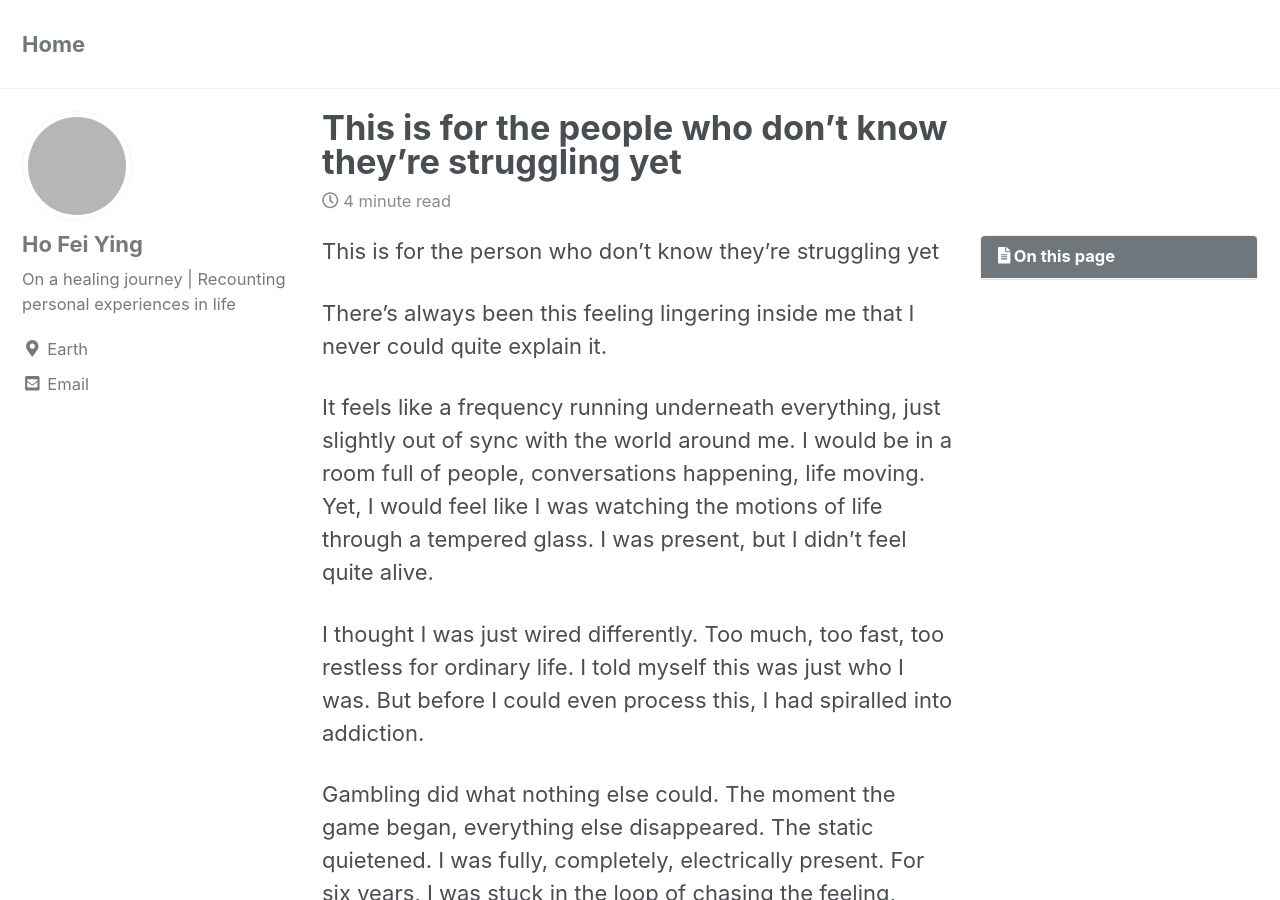
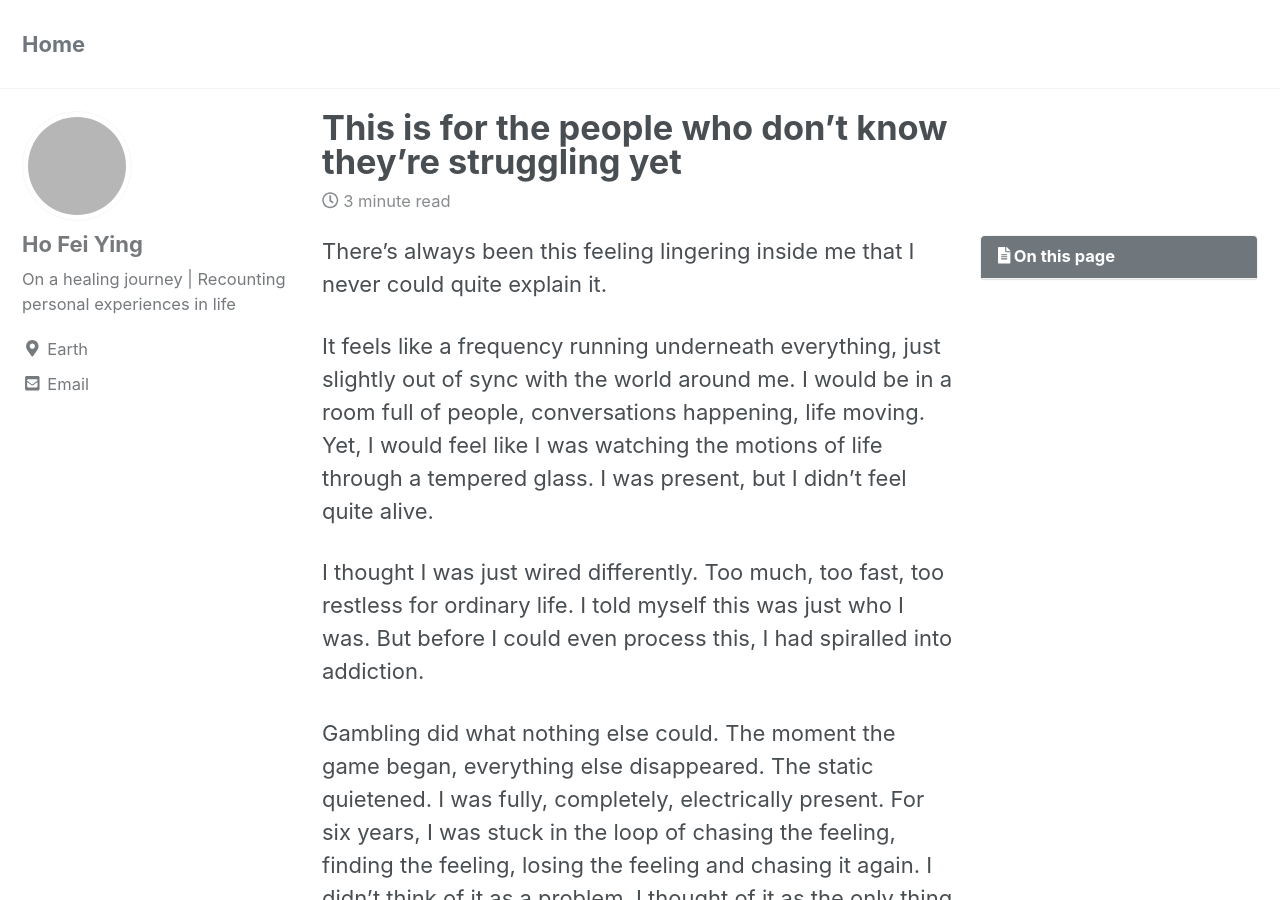
Before and after one commit to feisty171/blog, a Jekyll site: the page built from _posts/2026-04-05-altered-self.md, in a window 1280 px wide and 900 px high. Built offline with Jekyll 4.4.1, drawn with Linux system fonts in a browser that asks for light colours; cached includes are drawn as plain includes; nearby versions of some CDN libraries; grey boxes are pictures that could not be loaded.

Commit message:
Update 2026-04-05-altered-self.md

```diff
--- a/_posts/2026-04-05-altered-self.md
+++ b/_posts/2026-04-05-altered-self.md
@@ -2,8 +2,6 @@
 title: This is for the people who don’t know they're struggling yet
 toc: true
 ---
-
-This is for the person who don’t know they're struggling yet
 
 There’s always been this feeling lingering inside me that I never could quite explain it.
 
```
